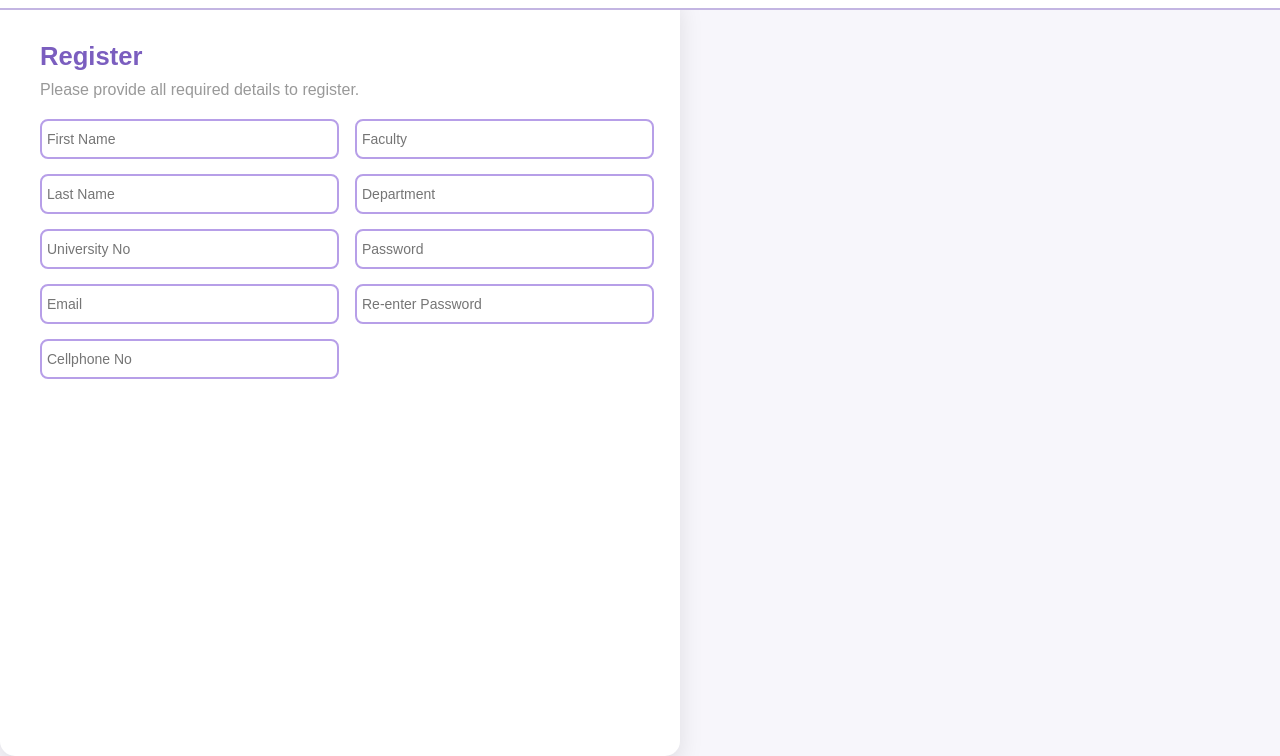
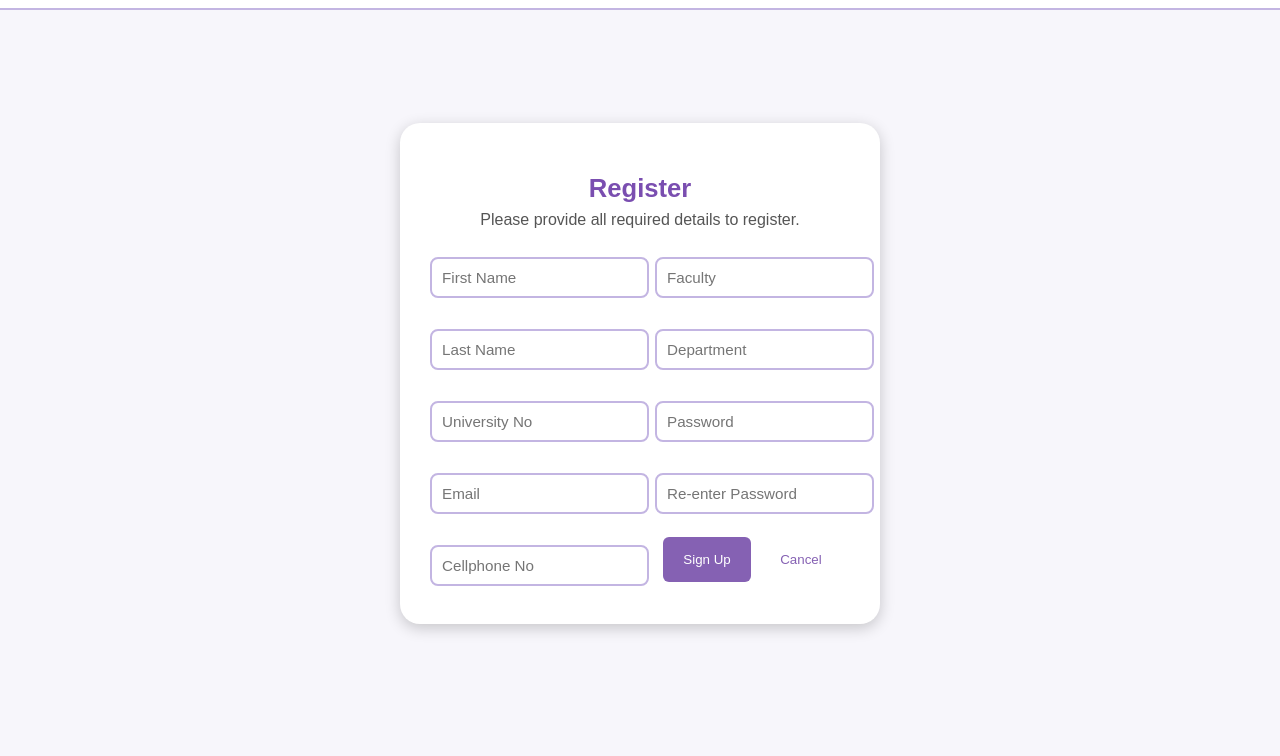
Before and after one commit to Group8LabEMS/Cmpg323_Group8_EmsLab, a website built with Vite: page frontend/register.html in a window 1280 px wide. Shown: the part 44-800 px from the top of the page. Built offline with nearby package versions, Linux system fonts and the light colour scheme.

Commit message:
Finished Register And Forgot Password Pages

```diff
--- a/frontend/register.html
+++ b/frontend/register.html
@@ -6,32 +6,13 @@
     <title>Document</title>
     <link rel="stylesheet" href="style.css">
     <style>
-        .form-grid {
+        .signup-form-grid {
         display: grid;
         grid-template-columns: 1fr 1fr;
         gap: 15px 30px;
         }
 
-         .form-container {
-            background-color: #fff;
-            padding: 30px 40px;
-            border-radius: 15px;
-            box-shadow: 0 10px 25px rgba(0,0,0,0.1);
-            width: 600px;
-            max-width: 90%;
-        }
-
-        .form-container h2 {
-            color: #7b5ebf;
-            margin-bottom: 10px;
-        }
-
-        .form-container p {
-            color: #999;
-            margin-bottom: 20px;
-        }
-
-        .form-grid input {
+        .signup-form-grid input {
             padding: 10px 5px;
             border-radius: 8px;
             border: 2px solid #b79fe8;
@@ -40,6 +21,43 @@
             width: 100%;
             margin-right: 10px;
         }
+
+        body {
+            display: flex;
+            justify-content: center;  /* centers horizontally */
+            align-items: center;      /* centers vertically */
+            min-height: 100vh;        /* full viewport height */
+            margin: 0;                /* remove default margin */
+            background-color: #f6f4fa; /* your light background */
+        }
+
+       .signup-action {
+            background: #8561B3;
+            color: white;
+            border: none;
+            padding: 15px 20px;
+            border-radius: 6px;
+            margin-right: 5px;
+        }
+
+        .signup-action:hover{
+            background-color:  #5D4685;
+            color: white;
+        }
+
+        .signup-action-cancel{
+            background: white;
+            color:  #8561B3;
+            border:  #8561B3;
+            padding: 15px 20px;
+            border-radius: 6px;
+        }
+        .signup-action-cancel:hover{
+            background-color:  #8561B3;
+            border:  #8561B3;
+            color: white;
+        }
+
     </style>
 </head>
 <body>
@@ -53,11 +71,11 @@
         <a href="#">Contact Us</a>
       </nav>
     </header>
-
-    <div class="form-container" style="margin-top: 35px;">
+    <div style="margin-top: 35px;">
+        <div class="modal-content" >
         <h2>Register</h2>
         <p>Please provide all required details to register.</p>
-        <div class="form-grid">
+        <div class="signup-form-grid">
             <input type="text" placeholder="First Name">
             <input type="text" placeholder="Faculty">
             <input type="text" placeholder="Last Name">
@@ -67,10 +85,15 @@
             <input type="text" placeholder="Email">
             <input type="text" placeholder="Re-enter Password">
             <input type="text" placeholder="Cellphone No">
-
+            <div>
+                <button class="signup-action">Sign Up</button>
+                <button class="signup-action-cancel">Cancel</button>
+            </div>
         </div>
 
     </div>
+    </div>
+
     <script type="module" src="src/script.js"></script>
 </body>
 </html>
```
Also changed, not shown: frontend/forgot_password.html (added, +53 -0 lines).
